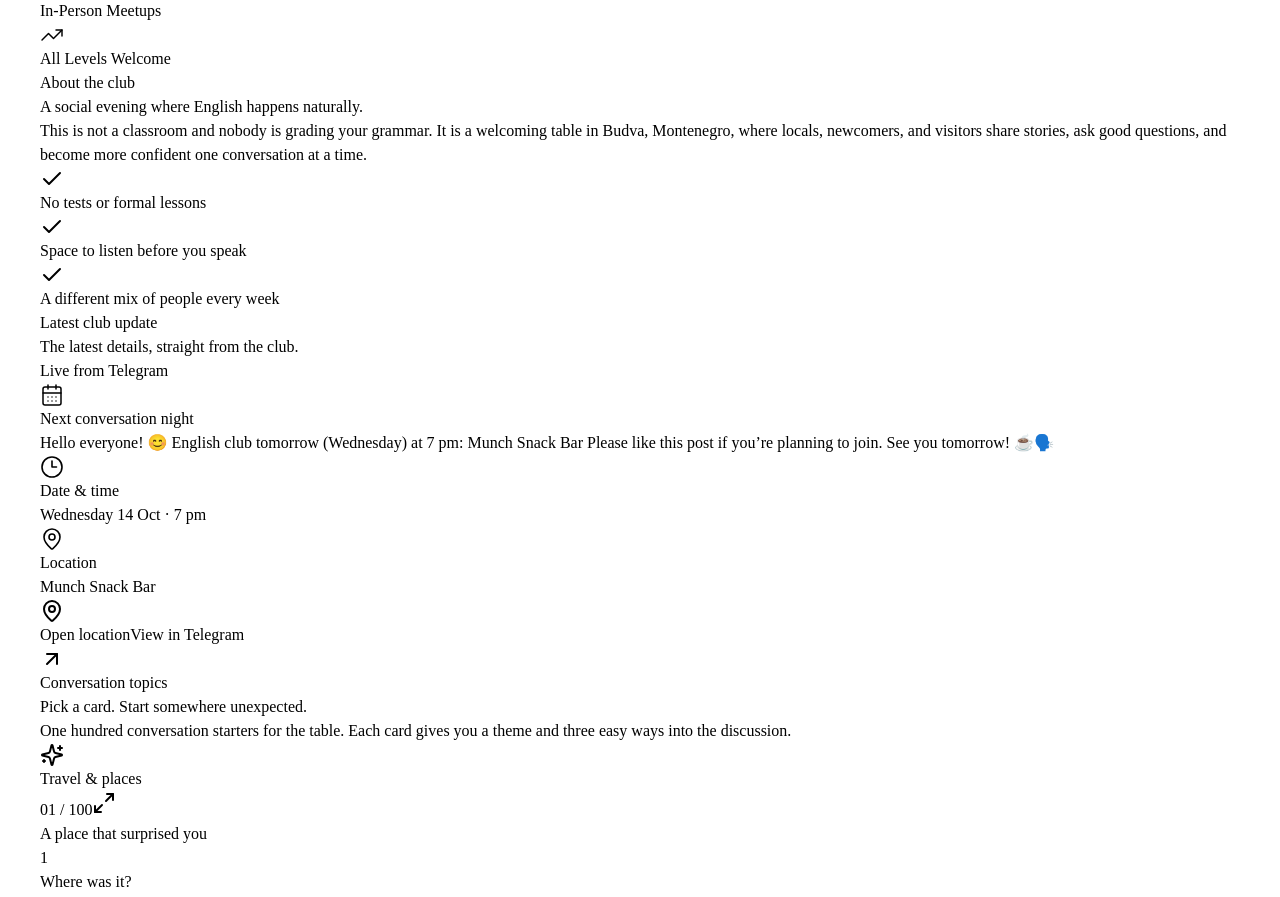
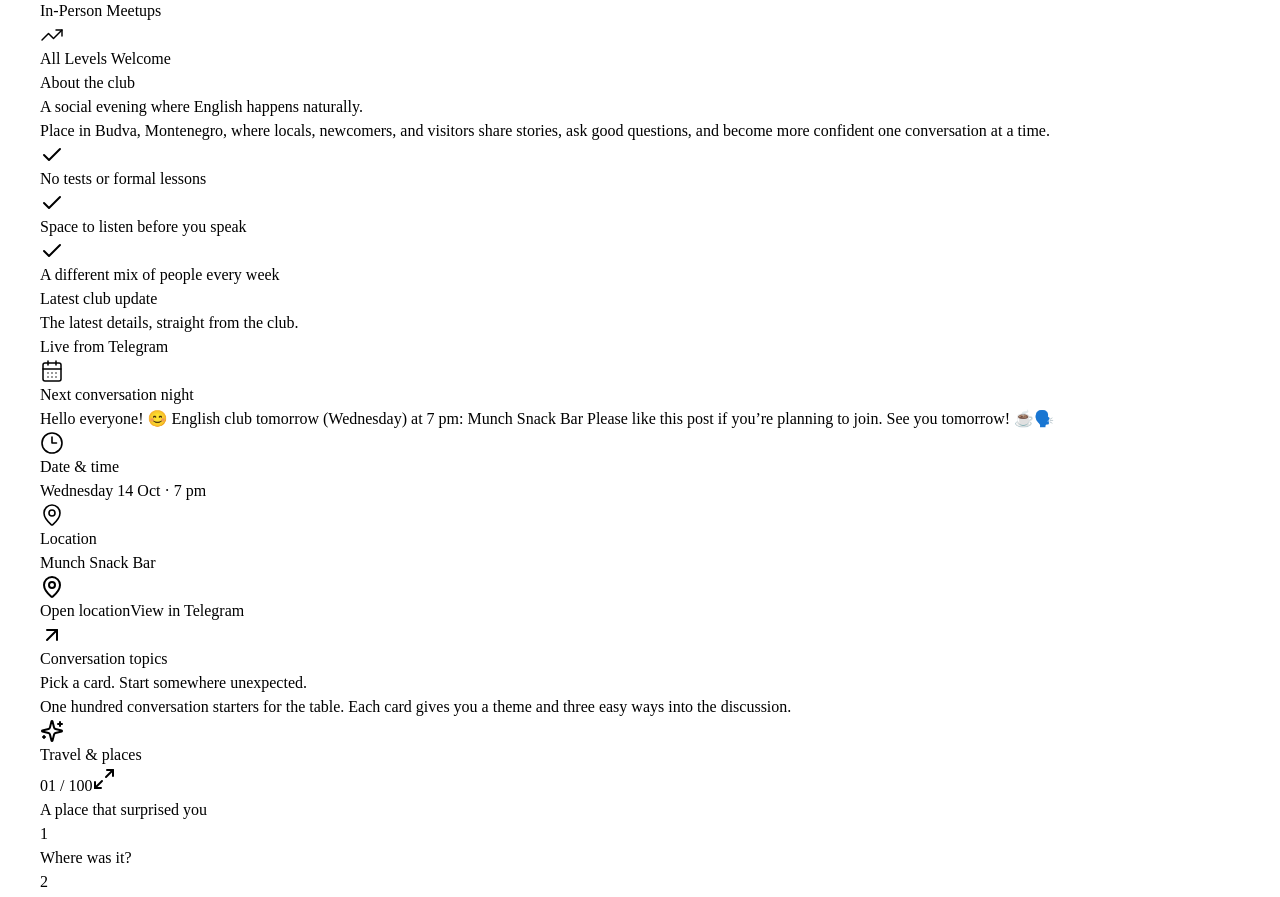
Before and after one commit to asamusenkaEPAM/AIBY, a React (Vite) app in the folder examples/english-club/source/: page / in a window 1280 px wide. Shown: the part 2524-3421 px from the top of the page. Built offline with nearby package versions, Linux system fonts and the light colour scheme; a web font is replaced by a local one.

Commit message:
Refine club introduction copy

```diff
--- a/examples/english-club/source/src/components/AboutSection.jsx
+++ b/examples/english-club/source/src/components/AboutSection.jsx
@@ -15,7 +15,7 @@
           <h2 className="section-title mt-6">A social evening where English happens naturally.</h2>
         </div>
         <div className="reveal" style={{ transitionDelay: '100ms' }}>
-          <p className="text-xl leading-[1.75] text-navy/72">This is not a classroom and nobody is grading your grammar. It is a welcoming table in Budva, Montenegro, where locals, newcomers, and visitors share stories, ask good questions, and become more confident one conversation at a time.</p>
+          <p className="text-xl leading-[1.75] text-navy/72">Place in Budva, Montenegro, where locals, newcomers, and visitors share stories, ask good questions, and become more confident one conversation at a time.</p>
           <ul className="mt-9 grid gap-4 sm:grid-cols-3 lg:grid-cols-1 xl:grid-cols-3">
             {promises.map((promise) => <li key={promise} className="flex gap-3 text-sm font-semibold leading-snug"><span className="grid size-6 shrink-0 place-items-center rounded-full bg-terracotta/25"><Check className="size-3.5" aria-hidden="true" /></span>{promise}</li>)}
           </ul>
```
Also changed, not shown: 3 other files (tests, documents, lock files or other folders).
